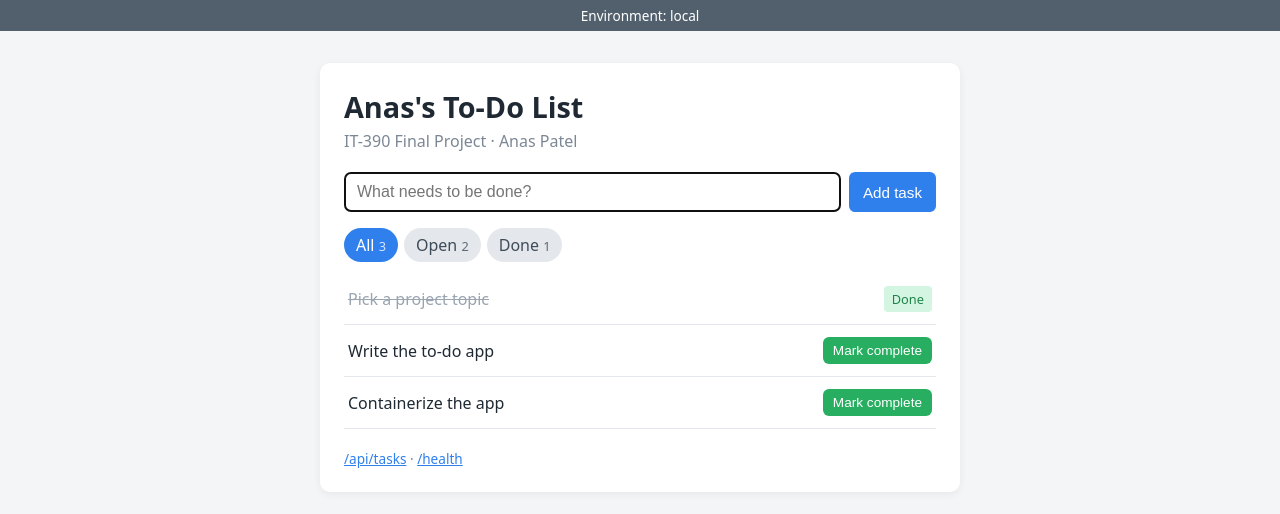
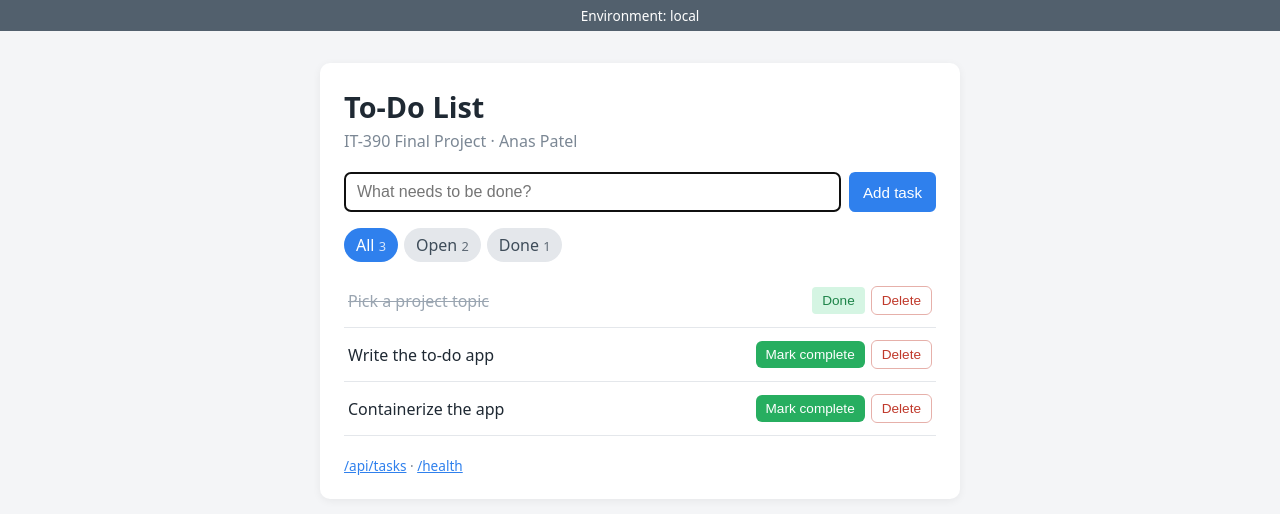
Before and after one commit to depaul-teaching/Anas-Final, a FastAPI app: page / in a window 1280 px wide. Shown: the top 514 px of the page. Run offline with FastAPI, Linux system fonts and the light colour scheme.

Commit message:
Add delete task and click Done to move a task back to To-Do

```diff
--- a/app/main.py
+++ b/app/main.py
@@ -3,7 +3,8 @@
 Features:
   - List tasks, filtered by All / Open / Done
   - Add a task
-  - Mark a task complete
+  - Mark a task complete, or click "Done" to move it back to To-Do
+  - Delete a task
   - JSON API at /api/tasks
   - Health check at /health
 
@@ -46,6 +47,11 @@ def _normalize_filter(status: str) -> str:
     return status if status in VALID_FILTERS else "all"
 
 
+def _redirect_home(status: str) -> RedirectResponse:
+    # 303 tells the browser to follow up with a GET, so refreshing won't resubmit the form.
+    return RedirectResponse(f"/?status={_normalize_filter(status)}", status_code=303)
+
+
 # ---------- HTML pages ----------
 
 
@@ -70,14 +76,29 @@ def add_task(title: str = Form(...), status: str = Form("all")):
     title = title.strip()
     if title:
         store.add(title[:200])
-    return RedirectResponse(f"/?status={_normalize_filter(status)}", status_code=303)
+    return _redirect_home(status)
 
 
 @app.post("/tasks/{task_id}/complete")
 def complete_task(task_id: int, status: str = Form("all")):
     if store.complete(task_id) is None:
         raise HTTPException(status_code=404, detail="Task not found")
-    return RedirectResponse(f"/?status={_normalize_filter(status)}", status_code=303)
+    return _redirect_home(status)
+
+
+@app.post("/tasks/{task_id}/reopen")
+def reopen_task(task_id: int, status: str = Form("all")):
+    if store.reopen(task_id) is None:
+        raise HTTPException(status_code=404, detail="Task not found")
+    return _redirect_home(status)
+
+
+# HTML forms can only send GET or POST, so the page deletes with POST.
+@app.post("/tasks/{task_id}/delete")
+def delete_task(task_id: int, status: str = Form("all")):
+    if not store.delete(task_id):
+        raise HTTPException(status_code=404, detail="Task not found")
+    return _redirect_home(status)
 
 
 # ---------- JSON API ----------
@@ -104,6 +125,20 @@ def api_complete_task(task_id: int):
     return task.to_dict()
 
 
+@app.post("/api/tasks/{task_id}/reopen")
+def api_reopen_task(task_id: int):
+    task = store.reopen(task_id)
+    if task is None:
+        raise HTTPException(status_code=404, detail="Task not found")
+    return task.to_dict()
+
+
+@app.delete("/api/tasks/{task_id}", status_code=204)
+def api_delete_task(task_id: int):
+    if not store.delete(task_id):
+        raise HTTPException(status_code=404, detail="Task not found")
+
+
 # ---------- Health ----------
 
 
--- a/app/static/style.css
+++ b/app/static/style.css
@@ -75,13 +75,26 @@ button.complete:hover { background: #1e8e4e; }
 }
 .task form { margin: 0; }
 .task.done .title { text-decoration: line-through; color: #9aa5b1; }
-.badge {
-  padding: 4px 8px;
+.actions { display: flex; align-items: center; gap: 6px; flex-shrink: 0; }
+
+/* The "Done" badge is a button: clicking it moves the task back to To-Do. */
+button.badge {
+  padding: 6px 10px;
   border-radius: 4px;
-  font-size: 0.8rem;
+  font-size: 0.85rem;
   background: #d5f5e3;
   color: #1e8449;
 }
+button.badge:hover { background: #fdebd0; color: #b9770e; }
+
+button.delete {
+  padding: 6px 10px;
+  font-size: 0.85rem;
+  background: transparent;
+  color: #c0392b;
+  border: 1px solid #e6b0aa;
+}
+button.delete:hover { background: #fdedec; }
 .empty { padding: 16px 4px; color: #9aa5b1; }
 
 footer { margin-top: 20px; font-size: 0.85rem; color: #7b8794; }
--- a/app/templates/index.html
+++ b/app/templates/index.html
@@ -11,7 +11,7 @@
 
   <main class="container">
     <header>
-      <h1>{{ app_title }}</h1>
+      <h1>{{ "To-Do List" }}</h1>
       <p class="subtitle">IT-390 Final Project &middot; Anas Patel</p>
     </header>
 
@@ -33,14 +33,23 @@
       {% for task in tasks %}
         <li class="task {{ 'done' if task.done else '' }}">
           <span class="title">{{ task.title }}</span>
-          {% if task.done %}
-            <span class="badge">Done</span>
-          {% else %}
-            <form method="post" action="/tasks/{{ task.id }}/complete">
+          <div class="actions">
+            {% if task.done %}
+              <form method="post" action="/tasks/{{ task.id }}/reopen">
+                <input type="hidden" name="status" value="{{ status }}">
+                <button type="submit" class="badge" title="Click to move back to To-Do">Done</button>
+              </form>
+            {% else %}
+              <form method="post" action="/tasks/{{ task.id }}/complete">
+                <input type="hidden" name="status" value="{{ status }}">
+                <button type="submit" class="complete">Mark complete</button>
+              </form>
+            {% endif %}
+            <form method="post" action="/tasks/{{ task.id }}/delete">
               <input type="hidden" name="status" value="{{ status }}">
-              <button type="submit" class="complete">Mark complete</button>
+              <button type="submit" class="delete" title="Delete task">Delete</button>
             </form>
-          {% endif %}
+          </div>
         </li>
       {% else %}
         <li class="empty">No {{ '' if status == 'all' else status }} tasks.</li>
```
Also changed, not shown: app/store.py (+11 -0 lines), tests/test_app.py (+32 -0 lines), README.md.
